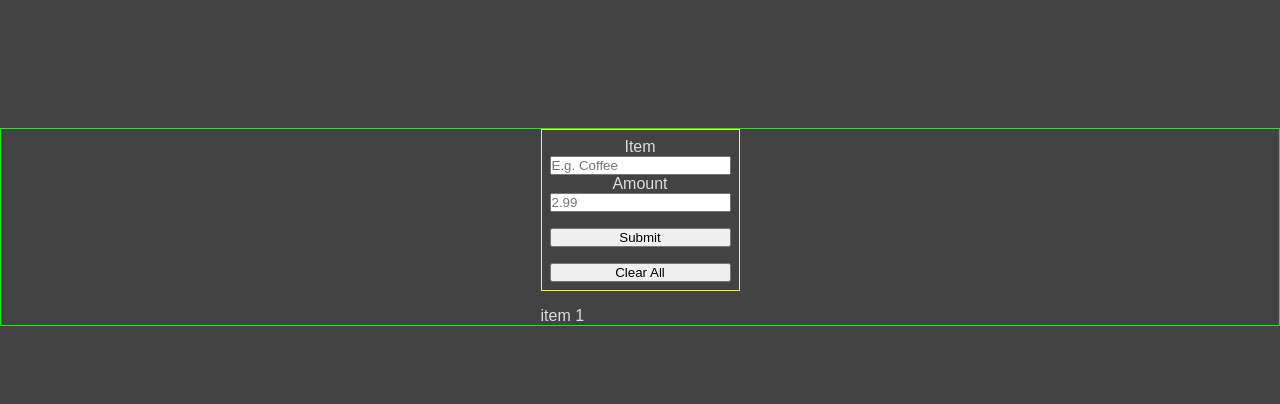
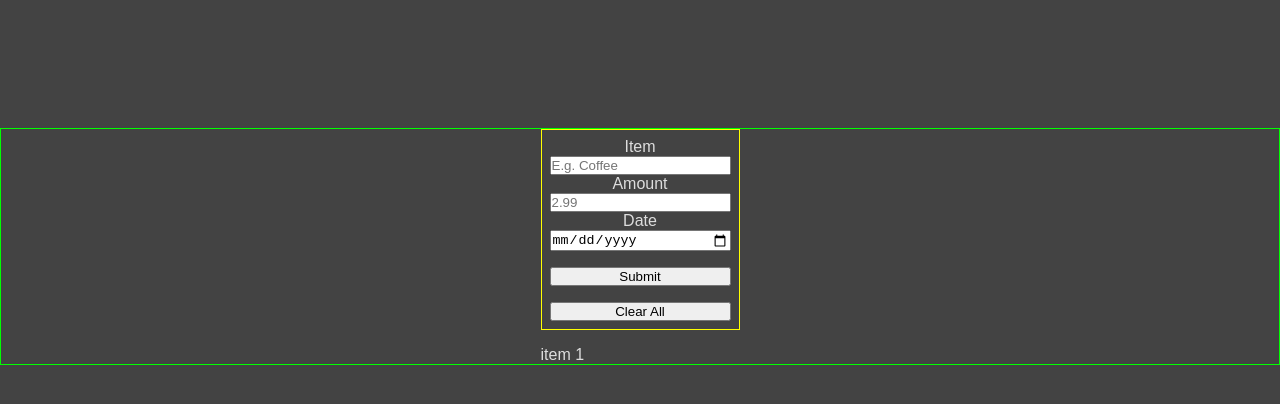
Before and after one commit to MrMaciejM/expense-tracker, a React (Create React App) app: page / in a window 1280 px wide. Shown: the top 404 px of the page. Built offline with nearby package versions, Linux system fonts and the light colour scheme.

Commit message:
added ability to add formatted date to the item

```diff
--- a/src/App.js
+++ b/src/App.js
@@ -9,10 +9,8 @@ function App() {
   const [userAmount, setUserAmount] = useState("");
   const [items, setItems] = useState([]);
 
-  const handleFormSubmit = (item, amount) => {
-    //setUserInput(item);
-    //setUserAmount(amount);
-    setItems([...items, { item, amount }]);
+  const handleFormSubmit = (item, amount, date) => {
+    setItems([...items, { item, amount, date }]);
   };
   return (
     <div className="appContainer">
--- a/src/components/DisplayItems.jsx
+++ b/src/components/DisplayItems.jsx
@@ -2,27 +2,6 @@ import "./DisplayItems.css"
 
 
 function DisplayItems(props) {
-
-    let array = [];
-    let checkStorage = JSON.parse(localStorage.getItem("items"));
-    //check if localStorage exists
-    if(checkStorage == null) {
-        localStorage.setItem("items", JSON.stringify([]));
-    }
-
-    let getStorage = JSON.parse(localStorage.getItem("items"));  //|| [];
-
-    //console.log(getStorage); // []
-
-    function pushToLocalStorage() {
-        array = getStorage.slice(); // creates copy of getStorage
-        if(props.userInput) {
-          array.push(props.userInput);
-        }
-        //array.push("test");
-        console.log("Ran push to storage");
-        localStorage.setItem("items", JSON.stringify(array));
-    }
 
     return (
         <div>
@@ -33,6 +12,7 @@ function DisplayItems(props) {
                     <div className="liDiv" key={index}>
                     <li>{item.item}</li>
                     <li>{item.amount}</li>
+                    <li>{item.date}</li>
                 </div>);
                 })}
             </ul>
--- a/src/components/Form.jsx
+++ b/src/components/Form.jsx
@@ -5,6 +5,31 @@ export default function Form(props) {
 
   const [userItem, setUserItem] = useState(null);
   const [userAmount, setUserAmount] = useState(null);
+  const [userDate, setUserDate] = useState(null);
+  const [userDateFormatted, setUserDateFormatted] = useState(null);
+
+  // *** Implement local storage ***
+  let array = [];
+  let getStorage = JSON.parse(localStorage.getItem("items"));  //|| [];
+  let checkStorage = JSON.parse(localStorage.getItem("items"));
+
+  //check if localStorage exists
+    if(checkStorage == null) {
+        localStorage.setItem("items", JSON.stringify([]));
+    }
+
+    function pushToLocalStorage() {
+      array = getStorage.slice(); // creates copy of getStorage
+      if(userItem) {
+        for(let i = 0; i < array.length; i++) {
+          array.push({"id": i, userItem, userAmount, userDate});
+        }
+      }
+      console.log("Ran push to storage");
+      localStorage.setItem("items", JSON.stringify(array));
+  }
+
+  ////////////////////
 
   function handleItemChange(e) {
     setUserItem(e.target.value);
@@ -13,10 +38,18 @@ export default function Form(props) {
   function handleAmountChange(e) {
     setUserAmount(e.target.value);
   }
+  function handleDateChange(e) {
+    const newDate = new Date(e.target.value)
+    const options = {day: "numeric", month: "short", year:"numeric"};
+    const formattedDate = newDate.toLocaleDateString("en-UK", options);
+    setUserDate(e.target.value);
+    setUserDateFormatted(formattedDate);
+  }
 
   function handleSubmit(event) {
     event.preventDefault();
-    props.onFormSubmit(userItem, userAmount);
+    props.onFormSubmit(userItem, userAmount, userDateFormatted);
+    pushToLocalStorage();
   }
 
   function handleClearAll() {
@@ -33,6 +66,9 @@ export default function Form(props) {
       <label>Amount</label>
       <input value={userAmount} onChange={handleAmountChange} placeholder="2.99" />
 
+      <label>Date</label>
+      <input type={"date"} value={userDate} onChange={handleDateChange} />
+
       <button type="submit">Submit</button>
       <button type="button" onClick={handleClearAll}>Clear All</button>
     </form>
```
